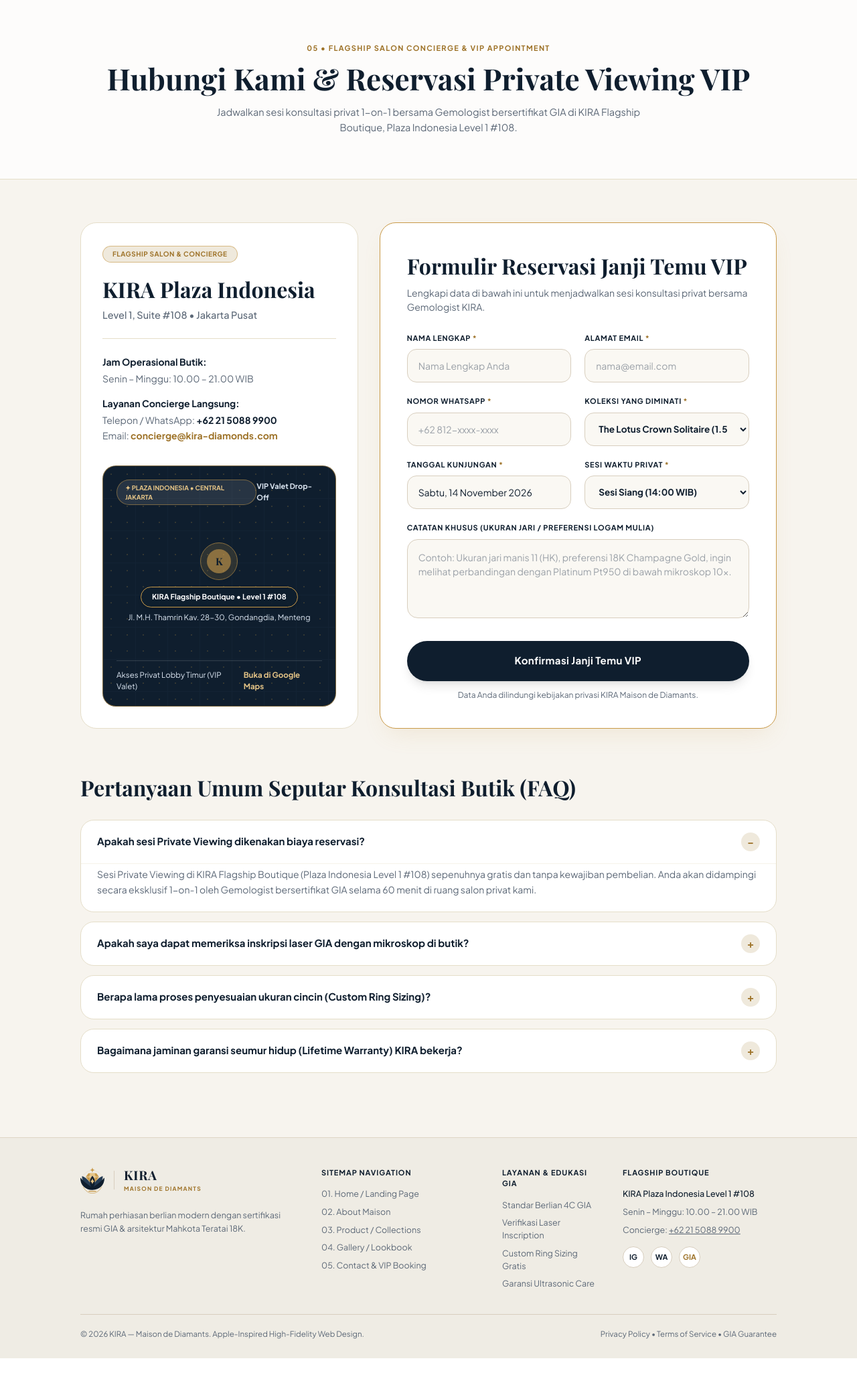
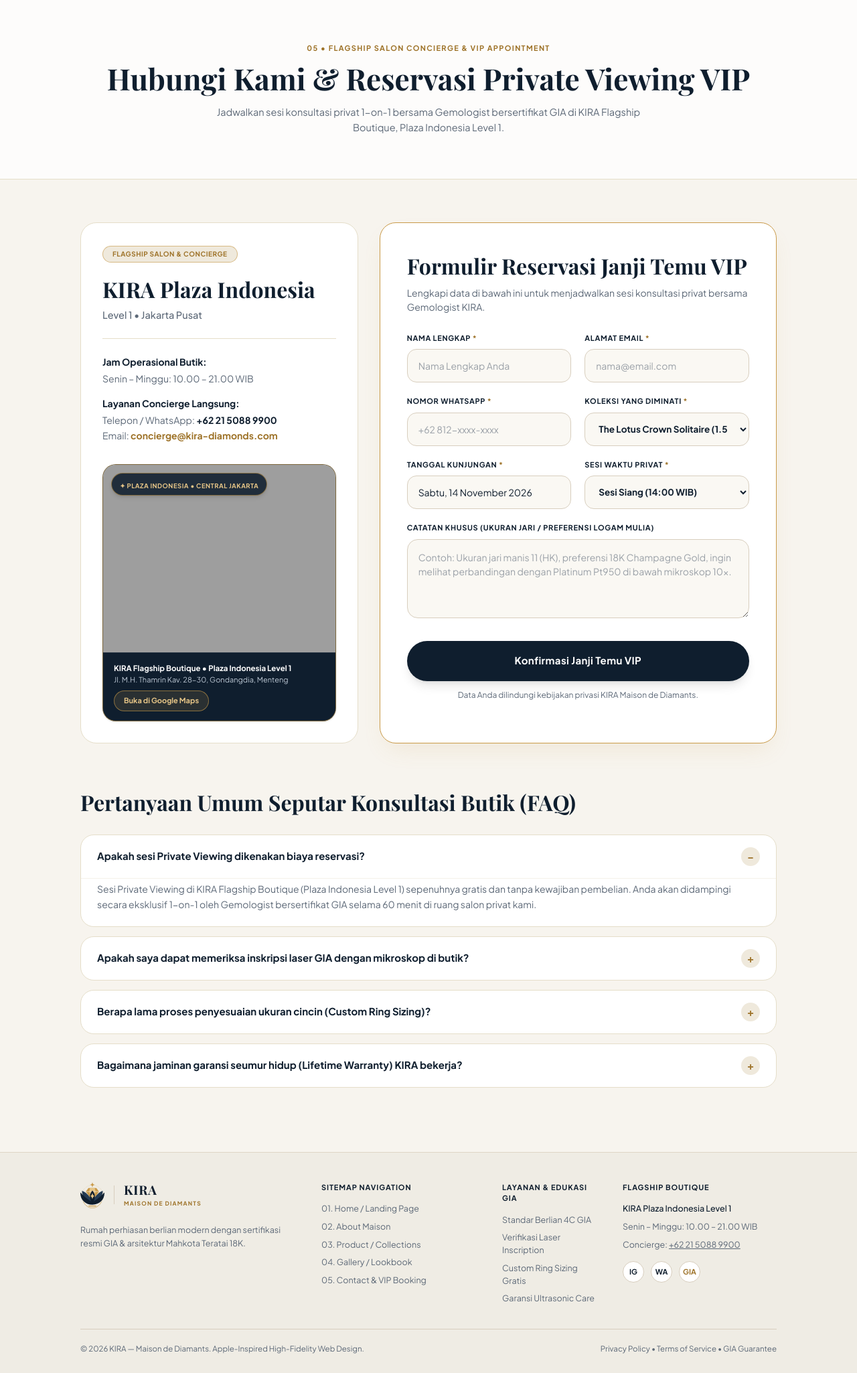
Before and after one commit to RenDwoski/Kira-TokoPerhiasan, a Laravel app: page /contact in a window 1280 px wide. Shown: the part 88-2138 px from the top of the page at 67% size. Before the commit the page ends 2116 px from the top, so only its background shows below. Run offline with Laravel 12, Linux system fonts and the light colour scheme; style sheets or scripts are compiled from the project's sources; some web fonts are replaced; grey boxes are pictures that could not be loaded.

Commit message:
update navbar dan contact

```diff
--- a/app/Data/KiraCatalog.php
+++ b/app/Data/KiraCatalog.php
@@ -297,7 +297,7 @@ class KiraCatalog
         return [
             [
                 'question' => 'Apakah sesi Private Viewing dikenakan biaya reservasi?',
-                'answer' => 'Sesi Private Viewing di KIRA Flagship Boutique (Plaza Indonesia Level 1 #108) sepenuhnya gratis dan tanpa kewajiban pembelian. Anda akan didampingi secara eksklusif 1-on-1 oleh Gemologist bersertifikat GIA selama 60 menit di ruang salon privat kami.',
+                'answer' => 'Sesi Private Viewing di KIRA Flagship Boutique (Plaza Indonesia Level 1) sepenuhnya gratis dan tanpa kewajiban pembelian. Anda akan didampingi secara eksklusif 1-on-1 oleh Gemologist bersertifikat GIA selama 60 menit di ruang salon privat kami.',
             ],
             [
                 'question' => 'Apakah saya dapat memeriksa inskripsi laser GIA dengan mikroskop di butik?',
--- a/resources/views/contact.blade.php
+++ b/resources/views/contact.blade.php
@@ -15,7 +15,7 @@
                 Hubungi Kami &amp; Reservasi Private Viewing VIP
             </h1>
             <p class="mt-3 font-sans text-[14.5px] text-[#5C6877] max-w-[680px] mx-auto leading-relaxed">
-                Jadwalkan sesi konsultasi privat 1-on-1 bersama Gemologist bersertifikat GIA di KIRA Flagship Boutique, Plaza Indonesia Level 1 #108.
+                Jadwalkan sesi konsultasi privat 1-on-1 bersama Gemologist bersertifikat GIA di KIRA Flagship Boutique, Plaza Indonesia Level 1.
             </p>
         </div>
     </section>
@@ -38,7 +38,7 @@
                             KIRA Plaza Indonesia
                         </h2>
                         <p class="mt-1 font-sans font-medium text-[14.5px] text-[#5C6877]">
-                            Level 1, Suite #108 • Jakarta Pusat
+                            Level 1 • Jakarta Pusat
                         </p>
 
                         <hr class="my-6 border-[#E5DEC9]">
@@ -61,41 +61,39 @@
                         </div>
                     </div>
 
-                    <!-- Interactive Boutique Map Card (11:946 - 11:952) -->
-                    <div class="mt-8 relative h-[320px] sm:h-[360px] rounded-[20px] overflow-hidden border border-[#C99A49]/60 bg-[#0F1E2E] p-5 flex flex-col justify-between">
-                        <!-- Stylized Map Grid Background -->
-                        <div class="pointer-events-none absolute inset-0 opacity-20"
-                             style="background-image: radial-gradient(#C99A49 1px, transparent 1px), linear-gradient(to right, #243B53 1px, transparent 1px), linear-gradient(to bottom, #243B53 1px, transparent 1px); background-size: 24px 24px, 48px 48px, 48px 48px;"></div>
+                    <!-- Real Interactive Google Maps Embed Card -->
+                    <div class="mt-8 rounded-[20px] overflow-hidden border border-[#C99A49]/60 bg-[#0F1E2E] shadow-sm flex flex-col">
+                        <div class="relative w-full h-[250px] sm:h-[280px] bg-[#EFECE4]">
+                            <iframe
+                                title="Peta Lokasi KIRA Flagship Boutique — Plaza Indonesia Jakarta"
+                                src="https://www.google.com/maps?q=Plaza+Indonesia,+Jl.+M.H.+Thamrin+Kav.+28-30,+Jakarta+Pusat&hl=id&z=16&output=embed"
+                                class="w-full h-full border-0"
+                                loading="lazy"
+                                referrerpolicy="no-referrer-when-downgrade"
+                                allowfullscreen>
+                            </iframe>
 
-                        <div class="relative z-10 flex items-center justify-between">
-                            <span class="px-3 py-1 rounded-full bg-white/10 border border-[#C99A49]/50 font-sans font-bold text-[9.5px] text-[#E6C587] uppercase">
-                                ✦ PLAZA INDONESIA • CENTRAL JAKARTA
-                            </span>
-                            <span class="text-[11px] font-bold text-[#DCE6F2]">VIP Valet Drop-Off</span>
+                            <div class="pointer-events-none absolute top-3 left-3 z-10 px-3 py-1 rounded-full bg-[#0F1E2E]/88 backdrop-blur-md border border-[#C99A49]/60 shadow-md">
+                                <span class="font-sans font-bold text-[9.5px] tracking-wider text-[#E6C587] uppercase">
+                                    ✦ PLAZA INDONESIA • CENTRAL JAKARTA
+                                </span>
+                            </div>
                         </div>
 
-                        <!-- Center Map Pin Marker -->
-                        <div class="relative z-10 my-auto flex flex-col items-center text-center">
-                            <div class="w-14 h-14 rounded-full bg-[#C99A49]/25 border border-[#C99A49] flex items-center justify-center animate-pulse">
-                                <div class="w-9 h-9 rounded-full bg-[#C99A49] text-[#0F1E2E] font-serif font-bold text-[15px] flex items-center justify-center shadow-lg">
-                                    K
-                                </div>
+                        <!-- Map Footer Address & Direct Link -->
+                        <div class="px-4 py-3.5 bg-[#0F1E2E] border-t border-white/10 flex flex-wrap items-center justify-between gap-2 text-[11.5px]">
+                            <div class="min-w-0">
+                                <p class="font-sans font-bold text-white truncate">
+                                    KIRA Flagship Boutique • Plaza Indonesia Level 1
+                                </p>
+                                <p class="font-sans text-[11px] text-[#DCE6F2]/85 truncate">
+                                    Jl. M.H. Thamrin Kav. 28-30, Gondangdia, Menteng
+                                </p>
                             </div>
-                            <span class="mt-2.5 px-4 py-1.5 rounded-full bg-[#0F1E2E]/90 border border-[#C99A49] font-sans font-bold text-[11px] text-white shadow-md">
-                                KIRA Flagship Boutique • Level 1 #108
-                            </span>
-                            <span class="mt-1.5 text-[11.5px] text-[#DCE6F2]">
-                                Jl. M.H. Thamrin Kav. 28-30, Gondangdia, Menteng
-                            </span>
-                        </div>
-
-                        <!-- Map Footer Action -->
-                        <div class="relative z-10 flex items-center justify-between pt-3 border-t border-white/15 text-[11.5px]">
-                            <span class="text-[#DCE6F2]">Akses Privat Lobby Timur (VIP Valet)</span>
-                            <a href="https://maps.google.com/?q=Plaza+Indonesia+Jakarta"
+                            <a href="https://maps.google.com/?q=Plaza+Indonesia,+Jl.+M.H.+Thamrin+Kav.+28-30,+Jakarta+Pusat"
                                target="_blank"
                                rel="noopener noreferrer"
-                               class="font-bold text-[#E6C587] hover:underline">
+                               class="shrink-0 px-3.5 py-1.5 rounded-full bg-[#C99A49]/15 border border-[#C99A49]/60 font-sans font-bold text-[11px] text-[#E6C587] hover:bg-[#C99A49] hover:text-[#0F1E2E] transition">
                                 Buka di Google Maps
                             </a>
                         </div>
@@ -250,13 +248,13 @@
     <!-- ======================================================================= -->
     @php
         $conf = $bookingConfirmation ?? [
-            'code' => '#KIRA-VIP-2026-089',
+            'code' => 'KIRA-VIP-2026-089',
             'full_name' => 'Tamu Kehormatan KIRA',
             'collection' => 'The Lotus Crown Solitaire (1.50 Ct)',
             'gia_report' => '226789104',
             'visit_date' => 'Sabtu, 14 November 2026',
             'time_slot' => '14:00 WIB',
-            'location' => 'KIRA Flagship Boutique, Plaza Indonesia Level 1 #108',
+            'location' => 'KIRA Flagship Boutique, Plaza Indonesia Level 1',
         ];
         $isJustConfirmed = !empty($bookingConfirmation) || request()->has('confirmed');
     @endphp
@@ -293,7 +291,7 @@
                             Lokasi: {{ $conf['location'] }} • Koleksi: <strong id="conf-collection">{{ $conf['collection'] }}</strong>
                         </p>
                         <p id="conf-note-row" class="mt-1.5 font-sans text-[13px] {{ $isJustConfirmed ? 'text-[#DCE6F2]/85' : 'text-[#5C6877]' }}">
-                            E-Invitation resmi beserta salinan Sertifikat GIA #<span id="conf-gia">{{ $conf['gia_report'] }}</span> telah disiapkan untuk sesi inspeksi mikroskop 10x Anda.
+                            E-Invitation resmi beserta salinan Sertifikat GIA <span id="conf-gia">{{ $conf['gia_report'] }}</span> telah disiapkan untuk sesi inspeksi mikroskop 10x Anda.
                         </p>
 
                         <!-- Action Buttons (11:992 - 11:995) -->
@@ -391,7 +389,7 @@
                 ) || productsData[0];
 
                 const randomNum = String(Math.floor(Math.random() * 900) + 100);
-                const code = `#KIRA-VIP-2026-${randomNum}`;
+                const code = `KIRA-VIP-2026-${randomNum}`;
 
                 const confCode = document.getElementById('conf-code');
                 const confDatetime = document.getElementById('conf-datetime');
--- a/resources/views/gallery.blade.php
+++ b/resources/views/gallery.blade.php
@@ -219,7 +219,7 @@
                     </div>
                     <div class="absolute bottom-4 inset-x-4">
                         <h3 class="font-serif font-bold text-[18px] text-white">VIP Salon Experience</h3>
-                        <p class="font-sans text-[11.5px] text-[#DCE6F2]">KIRA Plaza Indonesia Level 1 #108</p>
+                        <p class="font-sans text-[11.5px] text-[#DCE6F2]">KIRA Plaza Indonesia Level 1</p>
                     </div>
                 </a>
             </div>
--- a/resources/views/home.blade.php
+++ b/resources/views/home.blade.php
@@ -7,7 +7,7 @@
         $heroModes = [
             'daylight' => [
                 'src' => '/assets/kira/hero-jewelry.png',
-                'report' => 'Report #226789104 • 1.50 Ct',
+                'report' => 'Certified 1.50 Ct • D-VVS1',
                 'fire' => '2.417 nD Fire',
                 'subtitle' => 'Daylight D-Color Spectrum • 58 Facet Brilliance',
             ],
@@ -596,7 +596,7 @@
                 <div class="relative z-10 flex flex-col lg:flex-row items-start lg:items-center justify-between gap-6">
                     <div class="max-w-[760px]">
                         <p class="font-sans font-bold text-[10.5px] tracking-[0.08em] text-[#E6C587] uppercase">
-                            PRIVATE SALON CONCIERGE • PLAZA INDONESIA LEVEL 1 #108
+                            PRIVATE SALON CONCIERGE • PLAZA INDONESIA LEVEL 1
                         </p>
                         <h2 class="mt-2 font-serif font-bold text-[26px] sm:text-[30px] text-white leading-snug">
                             Jadwalkan Sesi Private Viewing di Butik Flagship KIRA
--- a/resources/views/layouts/kira.blade.php
+++ b/resources/views/layouts/kira.blade.php
@@ -21,18 +21,18 @@
             data-mode="full"
             data-theme="pearl"
             class="apple-glass-nav w-full h-[88px] bg-[#F7F4EE]/95 border-b border-[#E5DEC9]/80 transition-all duration-500 ease-[cubic-bezier(0.28,0.11,0.32,1)]">
-            <div class="max-w-[1440px] mx-auto h-full px-6 md:px-12 lg:px-[120px] flex items-center justify-between gap-4">
+            <div class="max-w-[1440px] mx-auto h-full px-4 sm:px-6 md:px-12 lg:px-[120px] flex items-center justify-between gap-2 sm:gap-4">
 
                 <!-- Left: KIRA Brand Lockup (Logomark 02 Lotus Crown + Logotype 01 Haute Didone Serif) -->
-                <a href="{{ route('home') }}" class="flex items-center gap-3.5 group shrink-0" aria-label="KIRA Maison de Diamants Home">
-                    <div class="relative w-[36px] h-[39px] flex items-center justify-center transition-transform duration-300 group-hover:scale-105">
-                        <img id="kira-logo-light" src="/assets/kira/logo-lotus-crown.svg" alt="KIRA Lotus Crown Solitaire Logomark" width="36" height="39" class="block w-[36px] h-[39px]">
-                        <img id="kira-logo-dark" src="/assets/kira/logo-lotus-crown-dark.svg" alt="KIRA Lotus Crown Solitaire Logomark Dark" width="36" height="39" class="hidden w-[36px] h-[39px]">
+                <a href="{{ route('home') }}" class="flex items-center gap-2.5 sm:gap-3.5 group min-w-0 shrink" aria-label="KIRA Maison de Diamants Home">
+                    <div class="relative w-[34px] h-[37px] sm:w-[36px] sm:h-[39px] flex items-center justify-center shrink-0 transition-transform duration-300 group-hover:scale-105">
+                        <img id="kira-logo-light" src="/assets/kira/logo-lotus-crown.svg" alt="KIRA Lotus Crown Solitaire Logomark" width="36" height="39" class="block w-full h-full">
+                        <img id="kira-logo-dark" src="/assets/kira/logo-lotus-crown-dark.svg" alt="KIRA Lotus Crown Solitaire Logomark Dark" width="36" height="39" class="hidden w-full h-full">
                     </div>
-                    <span id="kira-logo-divider" class="h-7 w-[1px] bg-[#D8CEBE] transition-colors duration-300"></span>
-                    <div class="flex flex-col">
-                        <span id="kira-brand-title" class="font-serif font-bold text-[19px] leading-tight tracking-[0.04em] text-[#0F1E2E] transition-colors duration-300">KIRA</span>
-                        <span id="kira-brand-subtitle" class="font-sans font-bold text-[8.5px] tracking-[0.14em] text-[#9E7329] uppercase mt-0.5 transition-colors duration-300">MAISON DE DIAMANTS</span>
+                    <span id="kira-logo-divider" class="h-7 w-[1px] bg-[#D8CEBE] shrink-0 transition-colors duration-300"></span>
+                    <div class="flex flex-col min-w-0">
+                        <span id="kira-brand-title" class="font-serif font-bold text-[18px] sm:text-[19px] leading-tight tracking-[0.04em] text-[#0F1E2E] transition-colors duration-300">KIRA</span>
+                        <span id="kira-brand-subtitle" class="font-sans font-bold text-[8px] sm:text-[8.5px] tracking-[0.12em] sm:tracking-[0.14em] text-[#9E7329] uppercase mt-0.5 truncate transition-colors duration-300">MAISON DE DIAMANTS</span>
                     </div>
                 </a>
 
@@ -63,18 +63,18 @@
                 </nav>
 
                 <!-- Right: VIP Booking CTA & Mobile Menu Toggle -->
-                <div class="flex items-center gap-3 shrink-0">
+                <div class="flex items-center gap-2.5 sm:gap-3 shrink-0">
                     <!-- VIP Booking Primary Pill CTA -->
                     <a href="{{ route('contact') }}"
                        id="kira-nav-cta"
-                       class="inline-flex items-center justify-center px-5 py-2.5 rounded-full bg-[#0F1E2E] text-white font-bold text-[12.5px] tracking-wide hover:bg-[#193048] active:scale-[0.99] transition-all duration-300 shadow-xs">
+                       class="inline-flex items-center justify-center px-4 sm:px-5 py-2 sm:py-2.5 rounded-full bg-[#0F1E2E] text-white font-bold text-[12px] sm:text-[12.5px] tracking-wide hover:bg-[#193048] active:scale-[0.99] transition-all duration-300 shadow-xs">
                         VIP Booking
                     </a>
 
                     <!-- Mobile Menu Toggle -->
                     <button type="button"
                             id="kira-mobile-toggle"
-                            class="lg:hidden inline-flex items-center justify-center w-10 h-10 rounded-full border border-[#E5DEC9] bg-white/80 text-[#0F1E2E]"
+                            class="lg:hidden inline-flex items-center justify-center w-10 h-10 rounded-full border border-[#E5DEC9] bg-white/85 text-[#0F1E2E] shrink-0"
                             aria-label="Buka Menu Navigasi">
                         <svg class="w-5 h-5" fill="none" stroke="currentColor" viewBox="0 0 24 24">
                             <path stroke-linecap="round" stroke-linejoin="round" stroke-width="1.8" d="M4 7h16M4 12h16M4 17h16"/>
@@ -82,9 +82,10 @@
                     </button>
                 </div>
             </div>
+        </header>
 
-            <!-- Mobile Navigation Drawer -->
-            <div id="kira-mobile-menu" class="hidden lg:hidden bg-[#F7F4EE]/98 backdrop-blur-2xl border-b border-[#E5DEC9] px-6 py-5 shadow-xl">
+        <!-- Mobile Navigation Drawer (Cleanly positioned below header capsule) -->
+        <div id="kira-mobile-menu" class="hidden lg:hidden mt-2 max-w-[1360px] mx-auto rounded-[24px] bg-[#F7F4EE]/98 backdrop-blur-2xl border border-[#E5DEC9] px-5 py-5 shadow-xl">
             <div class="flex flex-col gap-2">
                 @foreach ($navItems as $item)
                     @php $isActive = request()->routeIs($item['route']); @endphp
@@ -103,7 +104,6 @@
                 </div>
             </div>
         </div>
-        </header>
     </div>
 
     <!-- Spacer for fixed navbar (88px) -->
@@ -167,7 +167,7 @@
                         FLAGSHIP BOUTIQUE
                     </h3>
                     <ul class="space-y-2 text-[12.5px] text-[#5C6877]">
-                        <li class="font-medium text-[#0F1E2E]">KIRA Plaza Indonesia Level 1 #108</li>
+                        <li class="font-medium text-[#0F1E2E]">KIRA Plaza Indonesia Level 1</li>
                         <li>Senin – Minggu: 10.00 – 21.00 WIB</li>
                         <li>Concierge: <a href="tel:+622150889900" class="hover:text-[#0F1E2E] underline">+62 21 5088 9900</a></li>
                     </ul>
@@ -205,14 +205,15 @@
                     navWrapper.className = 'fixed top-0 inset-x-0 z-50 transition-all duration-500 ease-[cubic-bezier(0.28,0.11,0.32,1)]';
                     navbar.className = 'apple-glass-nav w-full h-[88px] bg-[#F7F4EE]/95 border-b border-[#E5DEC9]/80 transition-all duration-500 ease-[cubic-bezier(0.28,0.11,0.32,1)]';
                     if (navCta) {
-                        navCta.className = 'inline-flex items-center justify-center px-5 py-2.5 rounded-full bg-[#0F1E2E] text-white font-bold text-[12.5px] tracking-wide hover:bg-[#193048] transition-all duration-300 shadow-xs';
+                        navCta.className = 'inline-flex items-center justify-center px-4 sm:px-5 py-2 sm:py-2.5 rounded-full bg-[#0F1E2E] text-white font-bold text-[12px] sm:text-[12.5px] tracking-wide hover:bg-[#193048] transition-all duration-300 shadow-xs';
                     }
                 } else {
                     // STATE B: Automatic Floating Scroll Glass Capsule on scroll
-                    navWrapper.className = 'fixed top-3 inset-x-0 z-50 px-4 md:px-10 transition-all duration-500 ease-[cubic-bezier(0.28,0.11,0.32,1)]';
+                    // On mobile (< 640px), hide VIP Booking CTA inside the scrolled capsule so the 3-line toggle stays cleanly inside the frame
+                    navWrapper.className = 'fixed top-3 inset-x-0 z-50 px-3 sm:px-4 md:px-10 transition-all duration-500 ease-[cubic-bezier(0.28,0.11,0.32,1)]';
                     navbar.className = 'apple-glass-nav apple-glass-scrolled max-w-[1360px] mx-auto h-[64px] rounded-full border border-[#C99A49]/45 transition-all duration-500 ease-[cubic-bezier(0.28,0.11,0.32,1)]';
                     if (navCta) {
-                        navCta.className = 'inline-flex items-center justify-center px-5 py-2 rounded-full bg-[#0F1E2E] text-white font-bold text-[12px] tracking-wide hover:bg-[#193048] transition-all duration-300 shadow-xs';
+                        navCta.className = 'hidden sm:inline-flex items-center justify-center px-5 py-2 rounded-full bg-[#0F1E2E] text-white font-bold text-[12px] tracking-wide hover:bg-[#193048] transition-all duration-300 shadow-xs';
                     }
                 }
             }
--- a/routes/web.php
+++ b/routes/web.php
@@ -68,7 +68,7 @@ Route::post('/contact/book', function (Request $request) {
             || $validated['collection'] === $p['name'];
     }) ?? $products[0];
 
-    $bookingCode = '#KIRA-VIP-2026-' . str_pad((string) rand(89, 989), 3, '0', STR_PAD_LEFT);
+    $bookingCode = 'KIRA-VIP-2026-' . str_pad((string) rand(89, 989), 3, '0', STR_PAD_LEFT);
 
     $confirmation = [
         'code' => $bookingCode,
@@ -80,7 +80,7 @@ Route::post('/contact/book', function (Request $request) {
         'visit_date' => $validated['visit_date'],
         'time_slot' => $validated['time_slot'],
         'notes' => $validated['notes'] ?? 'Standar 18K Champagne Gold • Inspeksi Loupe 10x',
-        'location' => 'KIRA Flagship Boutique, Plaza Indonesia Level 1 #108',
+        'location' => 'KIRA Flagship Boutique, Plaza Indonesia Level 1',
     ];
 
     return redirect()->route('contact', ['confirmed' => 1])
```
Also changed, not shown: resources/views/products.blade.php (+5 -10 lines). Lines whose indentation alone changed are shown as unchanged.
